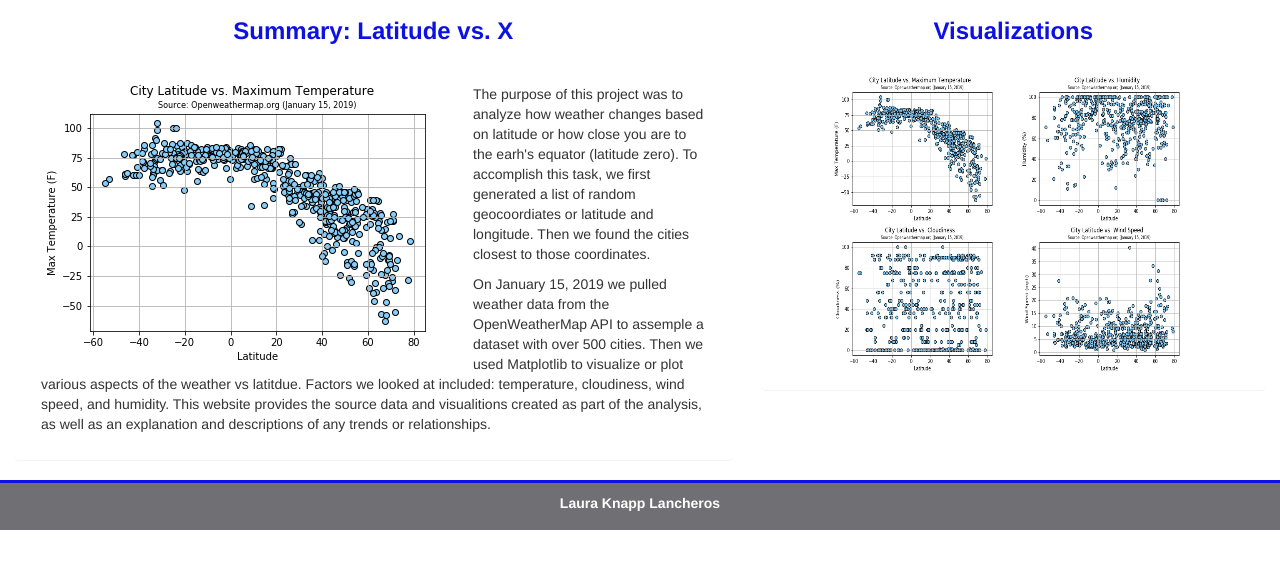
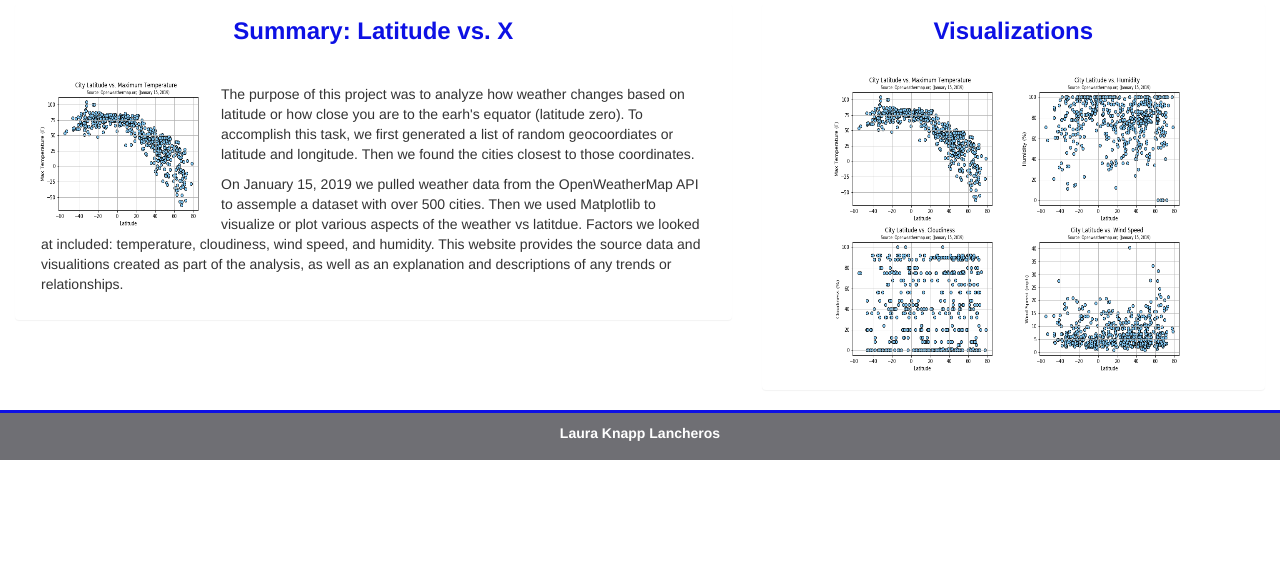
Before and after one commit to lk-lancheros/homework12, a plain HTML site: page index.html in a window 1280 px wide. Shown: the part 54-622 px from the top of the page. Drawn offline with nearby package versions, Linux system fonts and the light colour scheme.

Commit message:
Not sure - Git slow or I didn't do it

```diff
--- a/index.html
+++ b/index.html
@@ -54,7 +54,7 @@
             <div class="panel">
               <div class="panel-heading" id="center">Summary: Latitude vs. X</div>
                 <div class="panel-body">
-                  <img id="float" id="center" src="./assets/images/Fig1.png" alt="Latitude vs. Max Temperature">
+                  <img id="float" id="center" src="./assets/images/Fig1.png" alt="Latitude vs. Max Temperature" height="150" width="180">
                   <p>The purpose of this project was to analyze how weather changes based on latitude or
                   how close you are to the earh's equator (latitude zero).
                   To accomplish this task, we first generated a list of random geocoordiates or
```
